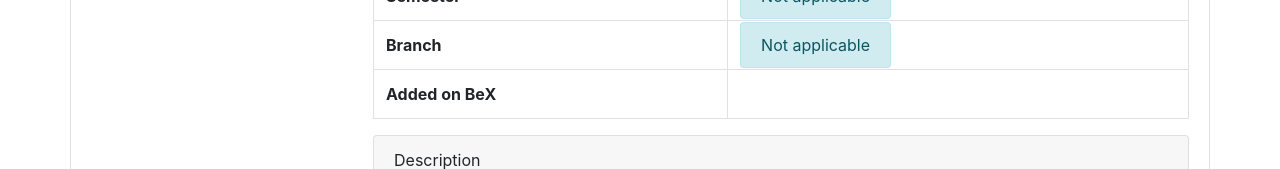
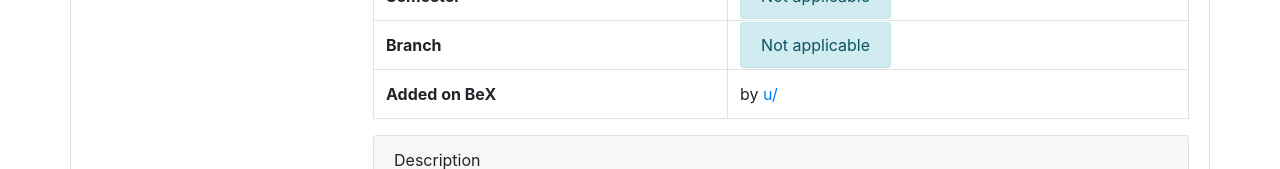
Before and after one commit to subins2000/bex, a React app in the folder frontend/: page /book/1 in a window 1280 px wide. Shown: the part 198-367 px from the top of the page. Built offline with nearby package versions, Linux system fonts and the light colour scheme; no server answers.

Commit message:
Show submitter

```diff
--- a/frontend/src/components/Book.js
+++ b/frontend/src/components/Book.js
@@ -41,6 +41,7 @@ class Book extends Component {
                 photo: r.data.photo,
                 semester: r.data.semester,
                 title: r.data.title,
+                user: r.data.user,
             });
         }).catch(function(e) {
             if (e.response.status === 404) {
@@ -56,7 +57,8 @@ class Book extends Component {
             bookViewURL = '/book/' + this.slug,
             branch = this.state.branch,
             photo,
-            semester = this.state.semester;
+            semester = this.state.semester,
+            userLink = 'u/' + this.state.user;
 
         if (this.state.photo) {
             photo = (
@@ -114,7 +116,7 @@ class Book extends Component {
                                         </tr>
                                         <tr>
                                             <th scope="row">Added on BeX</th>
-                                            <td>{added}</td>
+                                            <td>{added} by <Link to={userLink}>u/{this.state.user}</Link></td>
                                         </tr>
                                     </tbody>
                                 </table>
```
